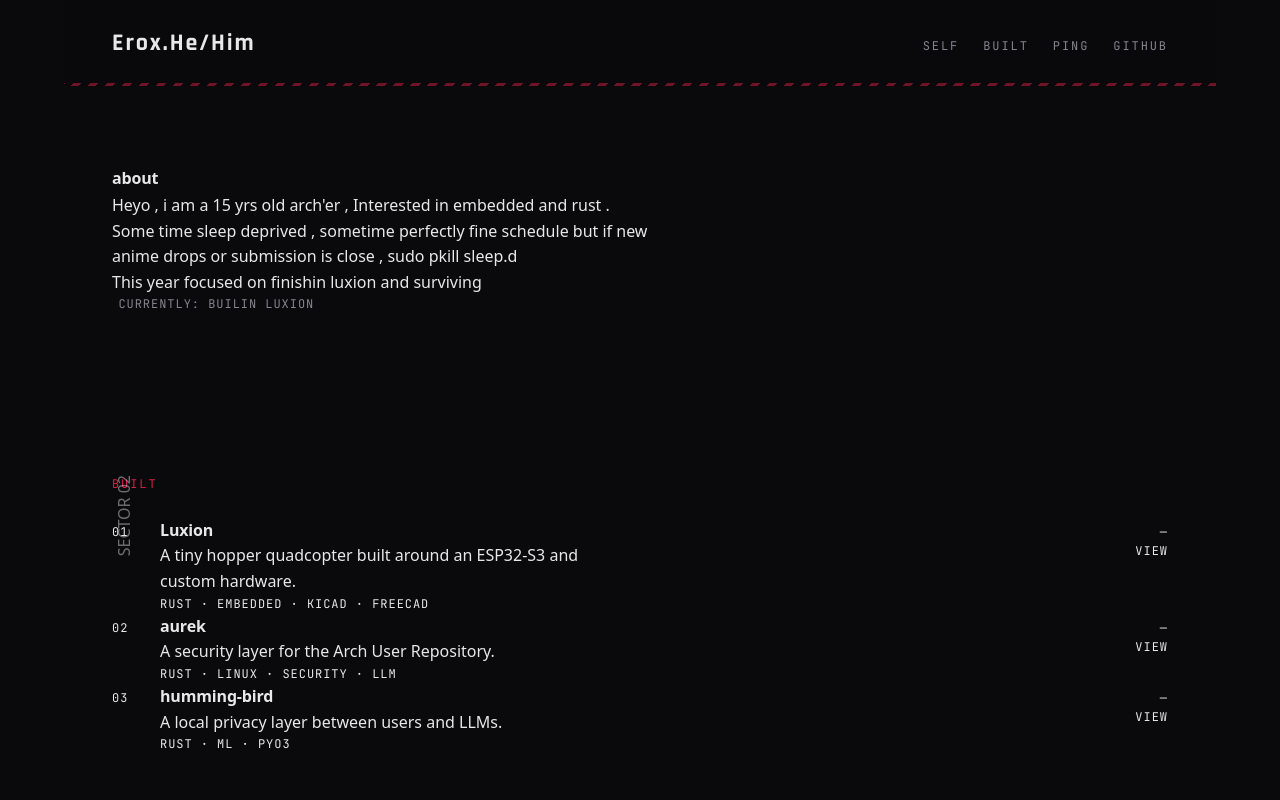
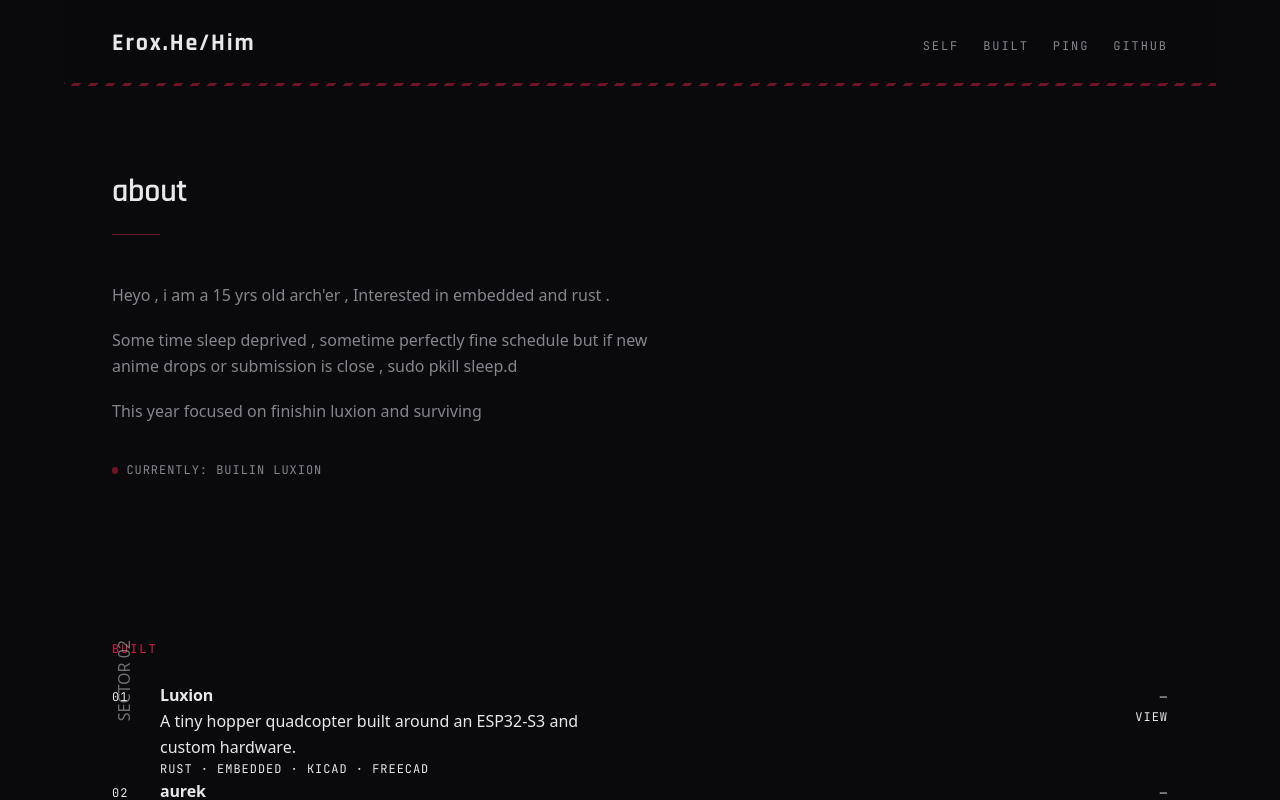
Before and after one commit to Erox-02/portfolio, a React (Vite) app: page / in a window 1280 px wide. Shown: the top 800 px of the page. Built offline with nearby package versions, Linux system fonts and the light colour scheme.

Commit message:
upgraded the sec portion also minimized a bit

```diff
--- a/src/styles/global.css
+++ b/src/styles/global.css
@@ -124,43 +124,28 @@ section[id] { scroll-margin-top: 2rem; }
 .self-head {
   display: flex;
   flex-direction: column;
-  gap: var(--sp-4);
-  margin-bottom: var(--sp-12);
+  gap: 1rem;
+  margin-bottom: 3rem;
 }
 
 .self-title {
-  font-family: var(--font-hero);
+  font-family: var(--hero);
   font-weight: 600;
-  font-size: var(--fs-2xl);
+  font-size: 2rem;
   letter-spacing: -0.01em;
 }
 
-.self-rule {
-  display: block;
-  width: 3rem;
-  height: 1px;
-  background: var(--border-accent);
-}
+.self-rule { display: block; width: 3rem; height: 1px; background: var(--line-red); }
 
-.self-body {
-  display: flex;
-  flex-direction: column;
-  gap: var(--sp-5);
-  max-width: 60ch;
-  color: var(--fg);
-}
-
-.self-body p {
-  color: var(--fg-muted);
-  line-height: var(--lh-base);
-}
+.self-body { display: flex; flex-direction: column; gap: 1.25rem; max-width: 60ch; }
+.self-body p { color: var(--dim); }
 
 .self-status {
   display: inline-flex;
   align-items: center;
-  gap: var(--sp-2);
-  margin-top: var(--sp-4);
-  color: var(--fg-muted);
+  gap: 0.5rem;
+  margin-top: 1rem;
+  color: var(--dim);
 }
 
 .self-dot {
@@ -168,7 +153,7 @@ section[id] { scroll-margin-top: 2rem; }
   width: 0.4rem;
   height: 0.4rem;
   border-radius: 50%;
-  background: var(--accent);
+  background: var(--red);
   animation: pulse 2.4s ease-in-out infinite;
 }
 
```
